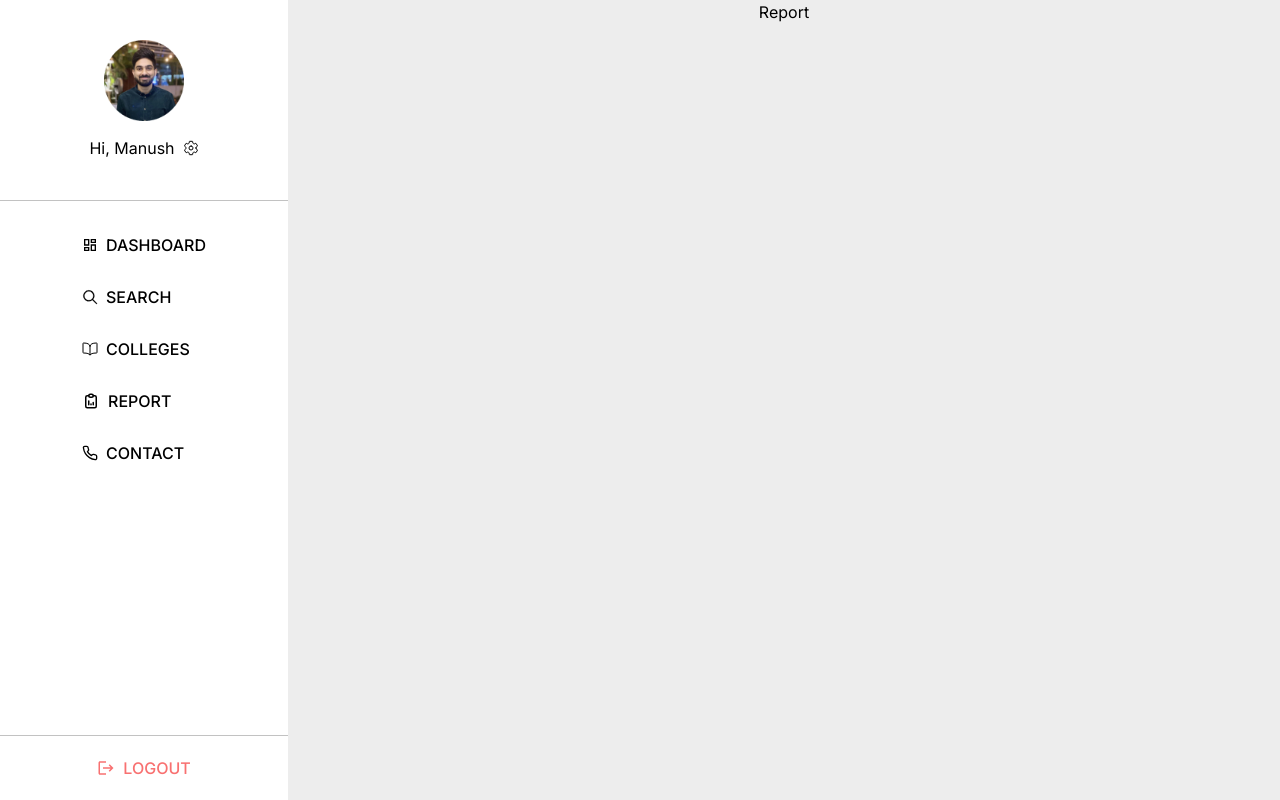
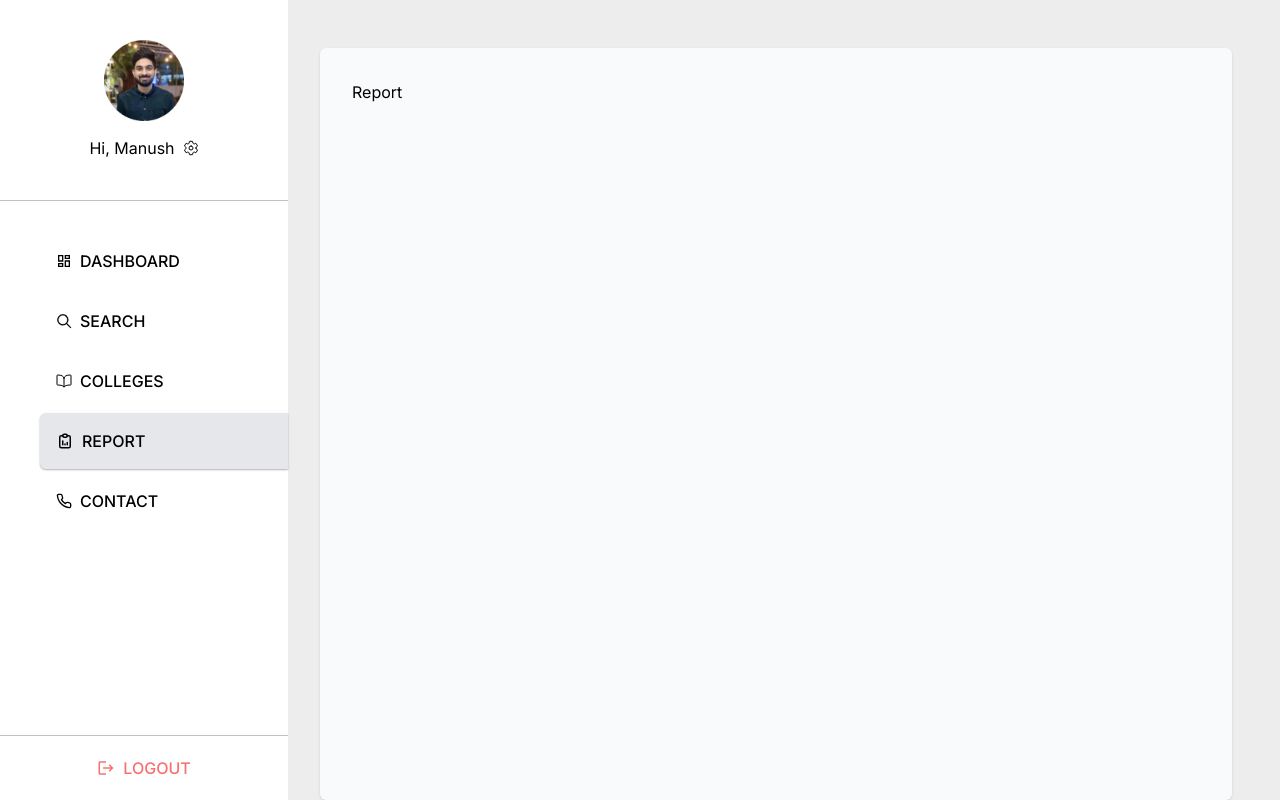
Before and after one commit to vtr-edutech/get-your-college, a Next.js app: page /report in a window 1280 px wide. Built offline with nearby package versions, Linux system fonts and the light colour scheme.

Commit message:
fix: add nav and content card in layout

```diff
--- a/src/app/(auth)/login/page.js
+++ b/src/app/(auth)/login/page.js
@@ -6,6 +6,8 @@ import axios from "axios";
 import { useRouter } from "next/navigation";
 import React, { useEffect, useRef, useState } from "react";
 import { toast } from "react-toastify";
+
+/* Check if already token is there in layout.js i think, and if so, just redirect to home */
 
 const Login = () => {
   const mobileInputRef = useRef();
--- a/src/app/(dashboard)/colleges/page.js
+++ b/src/app/(dashboard)/colleges/page.js
@@ -1,11 +1,8 @@
 import React from "react";
-import Navbar from "@/components/Navbar";
+
 const Colleges = () => {
   return (
-    <>
-      <Navbar />
       <div>Colleges</div>
-    </>
   );
 };
 
--- a/src/app/(dashboard)/contact/page.js
+++ b/src/app/(dashboard)/contact/page.js
@@ -1,11 +1,8 @@
 import React from "react";
-import Navbar from "@/components/Navbar";
+
 const Contact = () => {
   return (
-    <>
-      <Navbar />
       <div>Contact</div>
-    </>
   );
 };
 
--- a/src/app/(dashboard)/dashboard/page.js
+++ b/src/app/(dashboard)/dashboard/page.js
@@ -1,11 +1,8 @@
 import React from "react";
-import Navbar from "@/components/Navbar";
+
 const Dashboard = () => {
   return (
-    <>
-      <Navbar />
-      <div>Dashboard</div>
-    </>
+        <div>Dashboard</div>
   );
 };
 
--- a/src/app/(dashboard)/home/page.js
+++ b/src/app/(dashboard)/home/page.js
@@ -1,13 +1,7 @@
-import Navbar from '@/components/Navbar'
-import React from 'react'
+import React from "react";
 
 const Home = () => {
-  return (
-    <>
-        <Navbar />
-        <div>Search </div>
-    </>
-  )
-}
+  return <div>Search </div>;
+};
 
-export default Home
+export default Home;
--- a/src/app/(dashboard)/layout.js
+++ b/src/app/(dashboard)/layout.js
@@ -1,9 +1,14 @@
+import ContentCard from "@/components/ContentCard";
+import Navbar from "@/components/Navbar";
 import React from "react";
 
 const RootLayout = ({ children }) => {
   return (
-    <main className='flex min-h-screen justify-center w-full relative pl-72'>
-      {children}
+    <main className='flex min-h-screen justify-center w-full relative pt-12 pl-80 pr-12'>
+      <Navbar />
+      <ContentCard>
+        {children}
+      </ContentCard>
     </main>
   );
 };
--- a/src/app/(dashboard)/report/page.js
+++ b/src/app/(dashboard)/report/page.js
@@ -1,11 +1,8 @@
 import React from "react";
-import Navbar from "@/components/Navbar";
+
 const Report = () => {
   return (
-    <>
-      <Navbar />
       <div>Report</div>
-    </>
   );
 };
 
--- a/src/app/(dashboard)/settings/page.js
+++ b/src/app/(dashboard)/settings/page.js
@@ -1,13 +1,7 @@
 import React from "react";
-import Navbar from "@/components/Navbar";
 
 const Settings = () => {
-  return (
-    <>
-      <Navbar />
-      <div>Settings</div>
-    </>
-  );
+  return <div>Settings</div>;
 };
 
 export default Settings;
--- /dev/null
+++ b/src/components/ContentCard.js
@@ -0,0 +1,11 @@
+import React from 'react'
+
+const ContentCard = ({ children }) => {
+  return (
+    <div className='flex flex-col w-full rounded-md bg-slate-50 shadow p-8'>
+        {children}
+    </div>
+  )
+}
+
+export default ContentCard
--- a/src/components/Navbar.js
+++ b/src/components/Navbar.js
@@ -1,3 +1,4 @@
+'use client'
 import Image from "next/image";
 import Link from "next/link";
 import React from "react";
@@ -6,6 +7,7 @@ import { MdOutlineDashboard, MdLogout } from "react-icons/md";
 import { GoSearch } from "react-icons/go";
 import { TbReportAnalytics } from "react-icons/tb";
 import { LuPhone } from "react-icons/lu";
+import { usePathname } from "next/navigation";
 
 const MENU_ITEMS = [
   {
@@ -40,6 +42,8 @@ const Vr = ({ mt }) => {
 }
 
 const Navbar = () => {
+  const currentPathName = usePathname();
+
   return (
     <div className='flex flex-col h-screen items-center w-72 bg-white fixed top-0 left-0'>
       {/* Profile Section */}
@@ -63,12 +67,14 @@ const Navbar = () => {
       <Vr />
 
       {/* Menu Section */}
-      <div className='flex flex-col gap-7 p-8'>
+      <div className='flex flex-col gap-1 py-8 w-full'>
         {MENU_ITEMS.map((menu, i) => (
           <Link
             key={i}
             href={menu.to}
-            className='font-medium flex gap-2 items-center'
+            className={`font-medium flex gap-2 items-center pl-4 py-4 ml-10 ${
+              currentPathName == menu.to ? "bg-gray-200 rounded-s-md shadow-sm shadow-black/30": ''
+            }`}
           >
             {menu.icon}
             {menu.name}
@@ -80,7 +86,10 @@ const Navbar = () => {
 
       {/* Logout */}
       <div className='flex p-5 items-center'>
-        <Link href={"/logout"} className='flex gap-2 items-center text-red-400 font-medium'>
+        <Link
+          href={"/logout"}
+          className='flex gap-2 items-center text-red-400 font-medium'
+        >
           <MdLogout size={18} />
           LOGOUT
         </Link>
```
